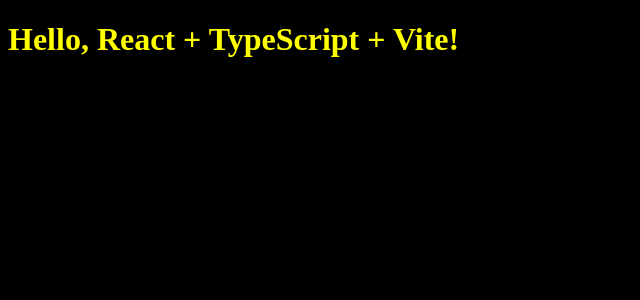
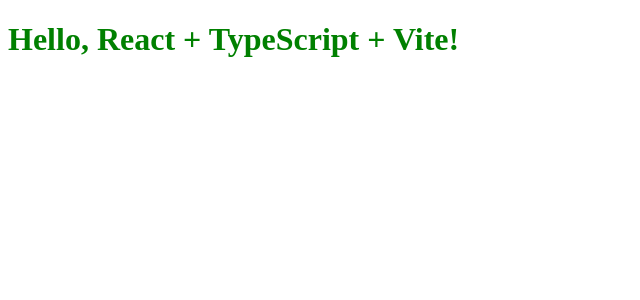
Before and after one commit to codedonkeyuk/react-template, a React (Vite) app: page / in a window 1280 px wide. Shown: the top 300 px of the page, without its empty margins (0-640 px from the left). Built offline with nearby package versions, Linux system fonts and the light colour scheme.

Commit message:
Added colour scheme switch to main.css

```diff
--- a/public/main.css
+++ b/public/main.css
@@ -1,4 +1,16 @@
+:root {
+  --main-background: white;
+  --main-color: black;
+}
+
+@media (prefers-color-scheme: dark) {
+  :root {
+    --main-background: black;
+    --main-color: white;
+  }
+}
+
 body {
-  background: black;
-  color: white;
+  background: var(--main-background);
+  color: var(--main-color);
 }
--- a/src/components/App.tsx
+++ b/src/components/App.tsx
@@ -1,7 +1,7 @@
 import styled from "styled-components";
 
 export const HeaderOne = styled.h1`
-  color: yellow;
+  color: green;
 `;
 
 export default function App() {
```
